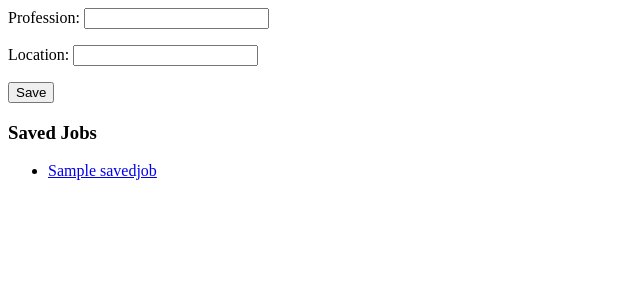
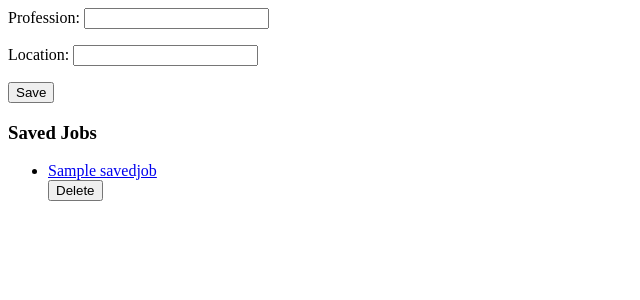
Before and after one commit to OMARROCHDANI/Job_Scraper, a Django app: template job_listings/templates/profile.html in a window 1280 px wide. Shown: the top 300 px of the page, without its empty margins (0-640 px from the left). Run offline with Django 4.2, Linux system fonts and the light colour scheme; the template is opened without the code that fills it: values that come from a table or form of the project are taken from there, most other values are stand-ins (such as "Sample title", 1, 10 or a date in 2020).

Commit message:
added deletion of jobs from savedjobs section

```diff
--- a/job_listings/templates/profile.html
+++ b/job_listings/templates/profile.html
@@ -2,11 +2,18 @@
   {% csrf_token %} {{ form.as_p }}
   <button type="submit">Save</button>
 </form>
+
 <h3>Saved Jobs</h3>
 <ul>
   {% for savedjob in savedjobs %}
   <li>
     <a href="{{ savedjob.link }}" target="_blank">{{ savedjob.title }}</a>
+    <!-- Add a form for deleting the saved job -->
+    <form method="post" action="{% url 'profile_create' %}">
+      {% csrf_token %}
+      <input type="hidden" name="delete_saved_job" value="{{ savedjob.id }}" />
+      <button type="submit">Delete</button>
+    </form>
   </li>
   {% endfor %}
 </ul>
--- a/job_listings/user_profile/views.py
+++ b/job_listings/user_profile/views.py
@@ -2,6 +2,7 @@ from django.shortcuts import render, redirect
 from django.contrib.auth.decorators import login_required
 from .forms import ProfileForm
 from .models import Profile,SavedJob
+from django.shortcuts import get_object_or_404
 
 
 @login_required
@@ -20,6 +21,11 @@ def profile_create(request):
             profile.user = request.user
             profile.save()
             # return redirect('profile_detail')
+                # Check if a saved job needs to be deleted
+        if 'delete_saved_job' in request.POST:
+            job_id_to_delete = request.POST.get('delete_saved_job')
+            saved_job_to_delete = get_object_or_404(SavedJob, id=job_id_to_delete)
+            saved_job_to_delete.delete()
 
     else:
         form = ProfileForm(instance=profile)
```
Also changed, not shown: job_listings/db.sqlite3.
